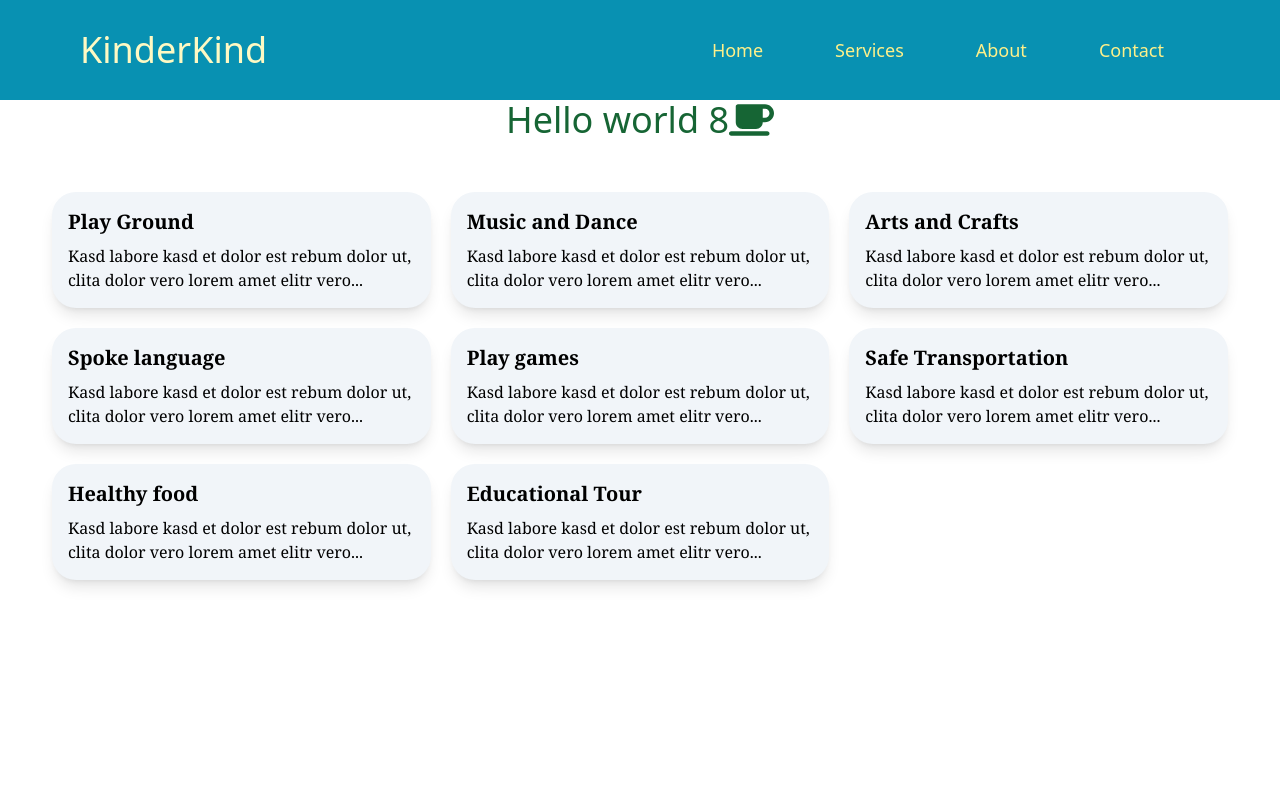
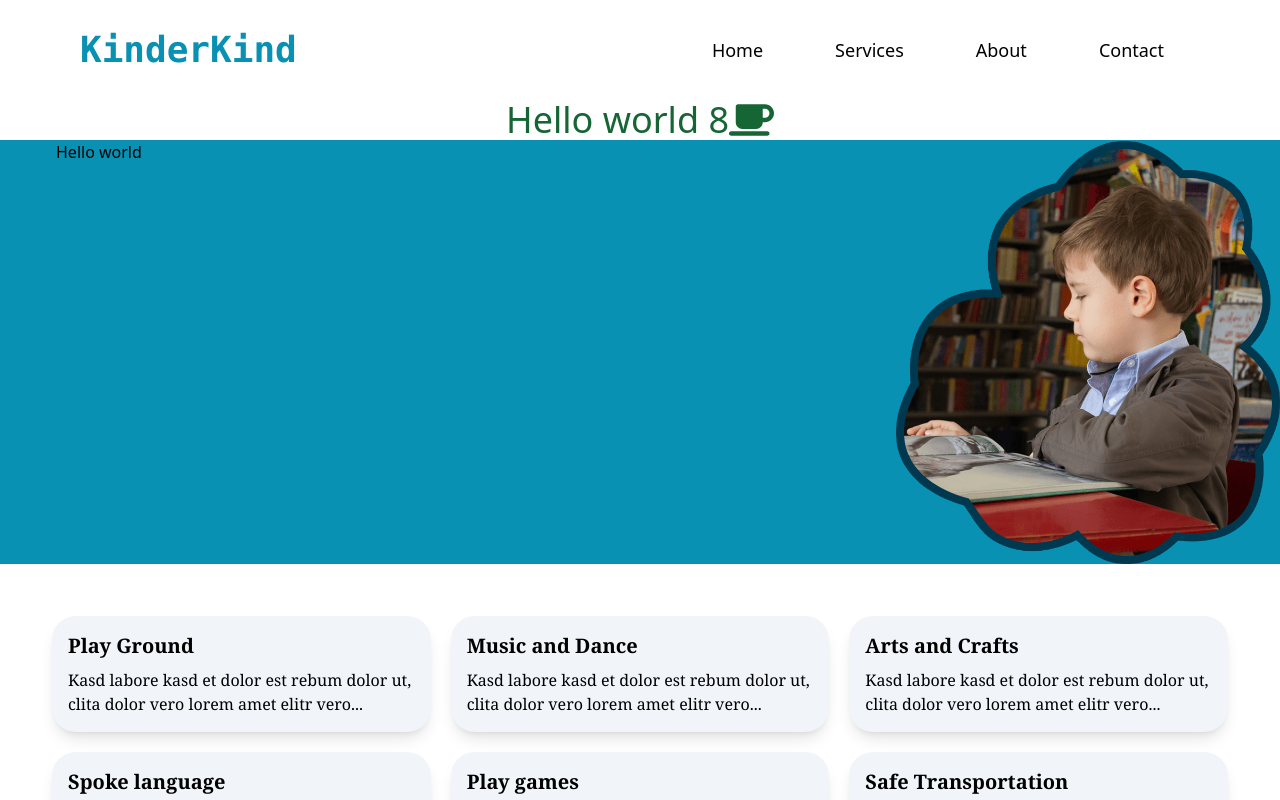
Before and after one commit to FarHan949/react-school, a React (Create React App) app: page /home in a window 1280 px wide. Shown: the top 800 px of the page. Built offline with nearby package versions, Linux system fonts and the light colour scheme.

Commit message:
added Header img

```diff
--- a/src/components/Header/Header.js
+++ b/src/components/Header/Header.js
@@ -1,23 +1,28 @@
 import React from 'react';
 import { Link } from 'react-router-dom';
 
+
 const Header = () => {
+
     return (
-         <div className='bg-cyan-600 pr-20 pl-20 flex justify-between items-center'>
+         <div className=' pr-20 pl-20 flex justify-between items-center'>
 
               <div>
-                   <h1 className='text-4xl text-yellow-100'>KinderKind</h1>
+                   <h1 className='text-4xl text-cyan-600 font-mono font-semibold'>KinderKind</h1>
               </div>
 
              <nav className='m-0 p-8 gap-16 flex text-lg justify-center text-white'>
-               <Link to='/home' className=' hover:bg-black p-1 rounded-xl text-yellow-200'>Home</Link>
-               <Link to='/services' className=' hover:bg-black p-1 rounded-xl text-yellow-200'>Services</Link>
-               <Link to='/about' className=' hover:bg-black p-1 rounded-xl text-yellow-200'>About</Link>
-               <Link to='/contact' className=' hover:bg-black p-1 rounded-xl text-yellow-200'>Contact</Link>
+               <Link to='/home' className=' hover:bg-cyan-400 active:bg-cyan-400 p-1 rounded-xl text-black'>Home</Link>
+               <Link to='/services' className=' hover:bg-cyan-400 active:after:bg-cyan-400 p-1 rounded-xl  text-black'>Services</Link>
+               <Link to='/about' className=' hover:bg-cyan-400 active:after:bg-cyan-400 p-1 rounded-xl  text-black'>About</Link>
+               <Link to='/contact' className=' hover:bg-cyan-400 active:after:bg-cyan-400 p-1 rounded-xl  text-black'>Contact</Link>
            </nav>
-
         </div>
     );
 };
 
+
+
+
+
 export default Header;
--- a/src/components/Home/Home.js
+++ b/src/components/Home/Home.js
@@ -1,4 +1,5 @@
 import React from 'react';
+import header from '../../img/header.png'
 import { useLoaderData } from 'react-router-dom';
 import { FontAwesomeIcon } from '@fortawesome/react-fontawesome';
 import { faCoffee } from '@fortawesome/free-solid-svg-icons'
@@ -15,6 +16,10 @@ const Home = () => {
             <h1 className='text-4xl text-center text-green-800'>Hello world {data.length}
               {element}
             </h1>
+
+            <div>
+                <HeaderCart></HeaderCart>
+            </div>
               <div className='grid grid-cols-3 gap-5 m-8 p-5'>
 
             {
@@ -28,6 +33,20 @@ const Home = () => {
 };
 
 
+
+const HeaderCart = () =>{
+    return (
+        <div className='flex justify-between bg-cyan-600'>
+             <div className='ml-14'>
+                 <h1>Hello world</h1>
+             </div>
+             <img className='w-96' src={header}></img>
+        </div>
+    )
+}
+
+
+
 const Cart = ({data}) =>{
     return(
 
@@ -39,4 +58,6 @@ const Cart = ({data}) =>{
     )
 }
 
+
+
 export default Home;
```
Also changed, not shown: src/img/header.png (added).
